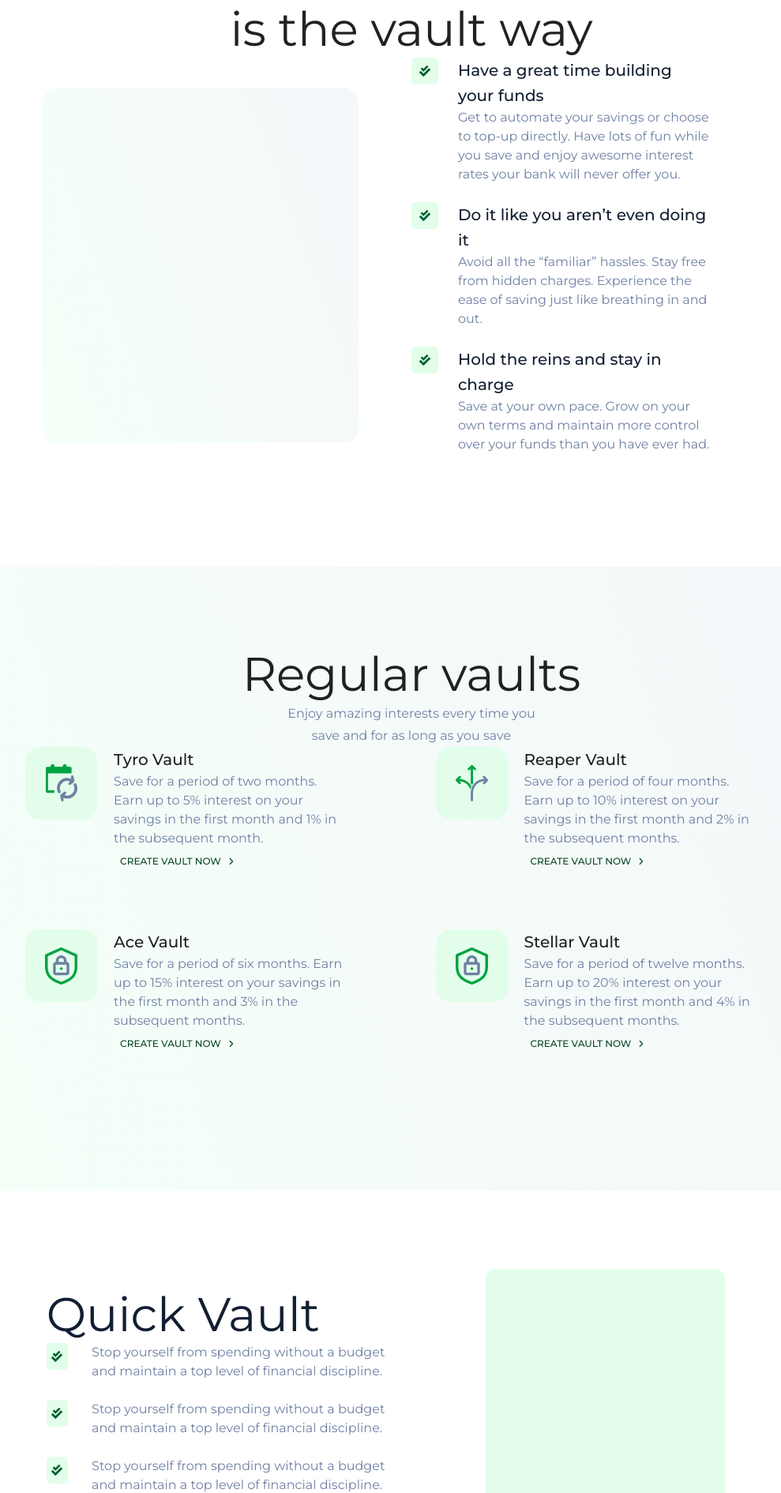
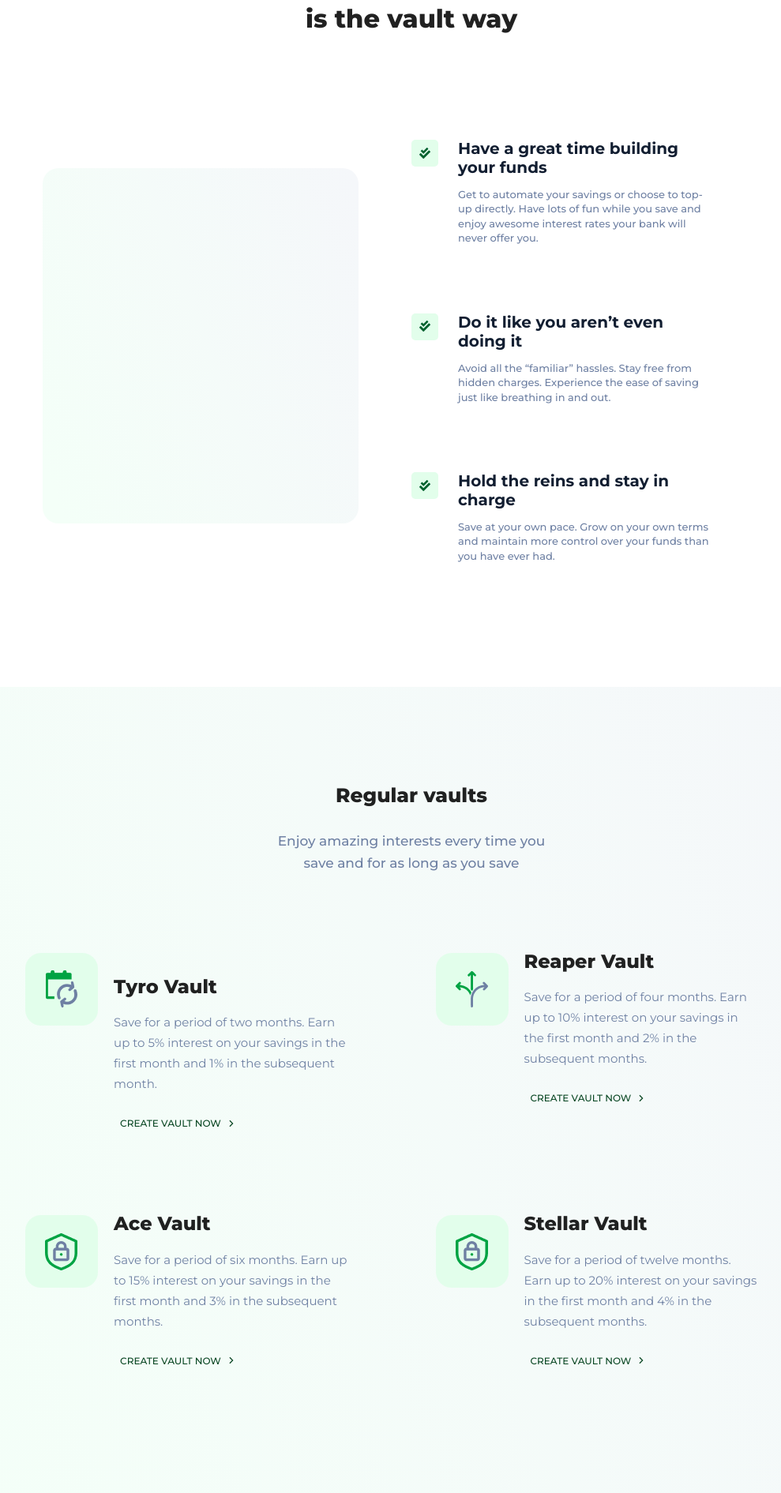
Before and after one commit to oluSammy/Vault-way, a React (Create React App) app: page /plans in a window 1280 px wide. Shown: the part 909-2800 px from the top of the page at 79% size, without its empty margins (119-1108 px from the left). Built offline with nearby package versions, Linux system fonts and the light colour scheme.

Commit message:
all typo changed to h1/p

```diff
--- a/src/Components/Accordion/Acordion.component.jsx
+++ b/src/Components/Accordion/Acordion.component.jsx
@@ -3,7 +3,6 @@ import Grid from '@material-ui/core/Grid';
 import Accordion from '@material-ui/core/Accordion';
 import AccordionSummary from '@material-ui/core/AccordionSummary';
 import AccordionDetails from '@material-ui/core/AccordionDetails';
-import Typography from '@material-ui/core/Typography';
 import ExpandMoreIcon from '@material-ui/icons/ExpandMore';
 import acordionStyles from './Acordion.styles';
 
@@ -26,10 +25,10 @@ const Acordion = ({ question, answer, expanded }) => {
           id="panel1a-header"
           className={classes.AccordionTitle}
         >
-          <Typography variant="h5" component="h5" className={classes.AccordionTitleTxt}>{question}</Typography>
+          <h5 className={classes.AccordionTitleTxt}>{question}</h5>
         </AccordionSummary>
         <AccordionDetails className={classes.accordionDetails}>
-          <Typography variant="subtitle1" component="p" className={classes.accordionDetailsTxt}> {answer} </Typography>
+          <p className={classes.accordionDetailsTxt}> {answer} </p>
         </AccordionDetails>
       </Accordion>
     </Grid>
--- a/src/Components/Accordion/Acordion.styles.js
+++ b/src/Components/Accordion/Acordion.styles.js
@@ -24,6 +24,7 @@ const acordionStyles = makeStyles(theme => ({
   AccordionTitleTxt: {
     fontSize: '15px',
     fontWeight: 500,
+    margin: 0,
 
     '@media (max-width: 1032px)': {
       fontSize: '13px',
@@ -32,6 +33,7 @@ const acordionStyles = makeStyles(theme => ({
   accordionDetailsTxt: {
     color: '#6E80A3',
     fontSize: '15px',
+    margin: 0,
 
     '@media (max-width: 1032px)': {
       fontSize: '13px',
--- a/src/pages/Faq/Faq.components.jsx
+++ b/src/pages/Faq/Faq.components.jsx
@@ -2,7 +2,6 @@ import React, { useEffect} from 'react'
 import Message from '../../Components/Messgae/Message.component';
 import Navbar from '../../Components/Navbar/Navbar.component';
 import faqStyles from './Faq.styles';
-import Typography from '@material-ui/core/Typography';
 import NavMargin from '../../Components/NavMargin/NavMargin.component';
 import SearchIcon from '@material-ui/icons/Search';
 import Toolbar from '@material-ui/core/Toolbar';
@@ -47,7 +46,7 @@ const Faq = () => {
       <NavMargin />
       <Message />
       <div className={classes.faqHeader}>
-        <Typography className={classes.faqHeading} variant="h1" component="h1">Frequently asked < br /> questions</Typography>
+        <h1 className={classes.faqHeading} >Frequently asked < br /> questions</h1>
         <form className={classes.faqForm} >
           <input  className={classes.faqSearch}  type="search" name="search" placeholder="Search" />
           <button className={classes.faqSubmit} type="submit">
--- a/src/pages/Plans/Plans.component.jsx
+++ b/src/pages/Plans/Plans.component.jsx
@@ -4,7 +4,6 @@ import Navbar from '../../Components/Navbar/Navbar.component';
 import NavMargin from '../../Components/NavMargin/NavMargin.component';
 import plansStyles from './plans.styles';
 import Grid from '@material-ui/core/Grid';
-import Typography from '@material-ui/core/Typography';
 import vaultImg from '../../assets/img/vault-green.png'
 import regularVault from '../../assets/icons/tyro-icon.png';
 import AceVault from '../../assets/icons/ace.png';
@@ -50,13 +49,13 @@ const Plans = () => {
       <Grid container className={classes.hero} justify="space-evenly" alignItems="center">
         <Grid className={classes.heroText} container item justify="flex-end" lg={5} md={5} sm={5}>
           <div className={classes.heroTextContainer}>
-            <Typography variant="h1" component="h1" className={classes.heroHeading}>
+            <h1 className={classes.heroHeading}>
               Save more to <br /> achieve more
-            </Typography>
-            <Typography variant="subtitle1" component="h6" className={classes.heroSubHeading}>
+            </h1>
+            <h6 className={classes.heroSubHeading}>
               Attain your set financial goals and even more. Start saving through smart plans that
               make saving a lot better than you ever thought.
-            </Typography>
+            </h6>
             <ButtonCta  type="contained" text="Start Saving Now" bgColor="primary"
               shadow={true}
               paddingSide={matchesXS ? '22px' : '25px'}
@@ -70,9 +69,9 @@ const Plans = () => {
         </Grid>
       </Grid>
       <div className={classes.vaultwaySection}>
-        <Typography className={classes.vaultwaySectionHeading} variant="h2" component="h2">
+        <h2 className={classes.vaultwaySectionHeading} >
           The best way to save <br /> is the vault way
-        </Typography>
+        </h2>
         <Grid container justify="center" alignItems="center" direction={matchesXS ? "column-reverse" : "row"}>
           <Grid item container justify="center"  lg={5} md={5} sm={6}>
             <div className={classes.vaultSaveRect}></div>
@@ -83,13 +82,13 @@ const Plans = () => {
                 <img className={classes.saveVaultBoxRectImg} src={checkIcon} alt="vault way check"/>
               </div>
               <div className={classes.saveVaultBoxContent}>
-                <Typography className={classes.saveVaultHeading} variant="h6" component="h6">
+                <h6 className={classes.saveVaultHeading} >
                   Have a great time building your funds
-                </Typography>
-                <Typography className={classes.saveVaultSub} variant="body1" component="p">
+                </h6>
+                <p className={classes.saveVaultSub} >
                   Get to automate your savings or choose to top-up directly. Have lots of fun while you save
                   and enjoy awesome interest rates your bank will never offer you.
-                </Typography>
+                </p>
               </div>
             </div>
             <div className={classes.saveVaultBox}>
@@ -97,13 +96,13 @@ const Plans = () => {
                 <img className={classes.saveVaultBoxRectImg} src={checkIcon} alt="vault way check"/>
               </div>
               <div className={classes.saveVaultBoxContent}>
-                <Typography className={classes.saveVaultHeading} variant="h6" component="h6">
+                <h6 className={classes.saveVaultHeading}>
                   Do it like you aren’t even doing it
-                </Typography>
-                <Typography className={classes.saveVaultSub} variant="body1" component="p">
+                </h6>
+                <p className={classes.saveVaultSub}>
                   Avoid all the “familiar” hassles. Stay free from hidden charges. Experience the ease
                   of saving just like breathing in and out.
-                </Typography>
+                </p>
               </div>
             </div>
             <div className={classes.saveVaultBox}>
@@ -111,23 +110,23 @@ const Plans = () => {
                 <img className={classes.saveVaultBoxRectImg} src={checkIcon} alt="vault way check"/>
               </div>
               <div className={classes.saveVaultBoxContent}>
-                <Typography className={classes.saveVaultHeading} variant="h6" component="h6">
+                <h6 className={classes.saveVaultHeading}>
                   Hold the reins and stay in charge
-                </Typography>
-                <Typography className={classes.saveVaultSub} variant="body1" component="p">
+                </h6>
+                <p className={classes.saveVaultSub} >
                   Save at your own pace. Grow on your own terms and maintain more
                   control over your funds than you have ever had.
-                </Typography>
+                </p>
               </div>
             </div>
           </Grid>
         </Grid>
       </div>
       <div className={classes.regularVault}>
-        <Typography variant="h2" component="h2" className={classes.regularVaultHeading}>Regular vaults</Typography>
-        <Typography variant="subtitle1" component="p" className={classes.regularVaultSub}>
+        <h2 className={classes.regularVaultHeading}>Regular vaults</h2>
+        <p className={classes.regularVaultSub}>
           Enjoy amazing interests every time you <br /> save and for as long as you save
-        </Typography>
+        </p>
         <Grid container justify="space-evenly" >
           <Grid container item lg={5} md={5} sm={6}>
             <div className={classes.regularVaultBox}>
@@ -135,11 +134,11 @@ const Plans = () => {
                 <img src={regularVault} className={classes.regularVaultIcon} alt="Tyro vault icon"/>
               </div>
               <div className={classes.regularVaultContent}>
-                <Typography className={classes.regularHeading} variant="h6" component="h6">Tyro Vault</Typography>
-                <Typography className={classes.regularSub} variant="body1" component="p">
+                <h6 className={classes.regularHeading}>Tyro Vault</h6>
+                <p className={classes.regularSub} >
                   Save for a period of two months. Earn up to 5% interest on your savings in the first
                   month and 1% in the subsequent month.
-                </Typography>
+                </p>
                 <Button className={classes.regularBtn} endIcon={<ArrowForwardIosIcon style={{ fontSize: 10 }}/>}>
                   Create Vault Now
                 </Button>
@@ -152,11 +151,11 @@ const Plans = () => {
                 <img src={reaperVault} className={classes.regularVaultIcon} alt="Tyro vault icon"/>
               </div>
               <div className={classes.regularVaultContent}>
-                <Typography className={classes.regularHeading} variant="h6" component="h6">Reaper Vault</Typography>
-                <Typography className={classes.regularSub} variant="body1" component="p">
+                <p className={classes.regularHeading}>Reaper Vault</p>
+                <p className={classes.regularSub} >
                   Save for a period of four months. Earn up to 10% interest on your savings in the first
                   month and 2% in the subsequent months.
-                </Typography>
+                </p>
                 <Button className={classes.regularBtn} endIcon={<ArrowForwardIosIcon style={{ fontSize: 10 }}/>}>
                   Create Vault Now
                 </Button>
@@ -169,11 +168,11 @@ const Plans = () => {
                 <img src={AceVault} className={classes.regularVaultIcon} alt="Tyro vault icon"/>
               </div>
               <div className={classes.regularVaultContent}>
-                <Typography className={classes.regularHeading} variant="h6" component="h6">Ace Vault</Typography>
-                <Typography className={classes.regularSub} variant="body1" component="p">
+                <p className={classes.regularHeading}>Ace Vault</p>
+                <p className={classes.regularSub} >
                   Save for a period of six months. Earn up to 15% interest on your savings in the first month
                   and 3% in the subsequent months.
-                </Typography>
+                </p>
                 <Button className={classes.regularBtn} endIcon={<ArrowForwardIosIcon style={{ fontSize: 10 }}/>}>
                   Create Vault Now
                 </Button>
@@ -186,11 +185,11 @@ const Plans = () => {
                 <img src={AceVault} className={classes.regularVaultIcon} alt="Tyro vault icon"/>
               </div>
               <div className={classes.regularVaultContent}>
-                <Typography className={classes.regularHeading} variant="h6" component="h6">Stellar Vault</Typography>
-                <Typography className={classes.regularSub} variant="body1" component="p">
+                <p className={classes.regularHeading}>Stellar Vault</p>
+                <p className={classes.regularSub} >
                   Save for a period of twelve months. Earn up to 20% interest on your savings in the first
                   month and 4% in the subsequent months.
-                </Typography>
+                </p>
                 <Button className={classes.regularBtn} endIcon={<ArrowForwardIosIcon style={{ fontSize: 10 }}/>}>
                   Create Vault Now
                 </Button>
@@ -202,30 +201,30 @@ const Plans = () => {
       <Grid container justify="space-evenly" alignItems="center" className={classes.quickVault}>
         <Grid container justify="center" item lg={5} md={5} sm={6}>
           <div className={classes.quickVaultContent}>
-            <Typography className={classes.quickVaultHeading} variant="h2" component="h2">Quick Vault</Typography>
+            <p className={classes.quickVaultHeading}>Quick Vault</p>
             <div className={classes.quickVaultDetail}>
               <div className={classes.quickVaultRect}>
                 <img className={classes.saveVaultBoxRectImg} src={checkIcon} alt="vault way check"/>
               </div>
-              <Typography className={classes.quickVaultBody} variant="body1" component="p">
+              <p className={classes.quickVaultBody}>
                 Stop yourself from spending without a budget and maintain a top level of financial discipline.
-              </Typography>
+              </p>
             </div>
             <div className={classes.quickVaultDetail}>
               <div className={classes.quickVaultRect}>
                 <img className={classes.saveVaultBoxRectImg} src={checkIcon} alt="vault way check"/>
               </div>
-              <Typography className={classes.quickVaultBody} variant="body1" component="p">
+              <p className={classes.quickVaultBody}>
                 Stop yourself from spending without a budget and maintain a top level of financial discipline.
-              </Typography>
+              </p>
             </div>
             <div className={classes.quickVaultDetail}>
               <div className={classes.quickVaultRect}>
                 <img className={classes.saveVaultBoxRectImg} src={checkIcon} alt="vault way check"/>
               </div>
-              <Typography className={classes.quickVaultBody} variant="body1" component="p">
+              <p className={classes.quickVaultBody}>
                 Stop yourself from spending without a budget and maintain a top level of financial discipline.
-              </Typography>
+              </p>
             </div>
             <div className={classes.vaultBtn} >
               <ButtonCta type="contained"
@@ -249,32 +248,32 @@ const Plans = () => {
         </Grid>
         <Grid container justify="center" item lg={5} md={5} sm={6}>
           <div className={classes.quickVaultContent}>
-            <Typography className={classes.quickVaultHeading} variant="h2" component="h2">Fund MyVault</Typography>
+            <p className={classes.quickVaultHeading} variant="h2" component="h2">Fund MyVault</p>
             <div className={classes.quickVaultDetail}>
               <div className={classes.quickVaultRect}>
                 <img className={classes.saveVaultBoxRectImg} src={checkIcon} alt="vault way check"/>
               </div>
-              <Typography className={classes.quickVaultBody} variant="body1" component="p">
+              <p className={classes.quickVaultBody}>
                 Create Vaults for big goals or projects that are highly important to you and set
                 targets for amounts and completion dates.
-              </Typography>
+              </p>
             </div>
             <div className={classes.quickVaultDetail}>
               <div className={classes.quickVaultRect}>
                 <img className={classes.saveVaultBoxRectImg} src={checkIcon} alt="vault way check"/>
               </div>
-              <Typography className={classes.quickVaultBody} variant="body1" component="p">
+              <p className={classes.quickVaultBody}>
                 Make it easy for your friends, family and loved ones to donate funds and join you
                 in saving up to realise the goal or project.
-              </Typography>
+              </p>
             </div>
             <div className={classes.quickVaultDetail}>
               <div className={classes.quickVaultRect}>
                 <img className={classes.saveVaultBoxRectImg} src={checkIcon} alt="vault way check"/>
               </div>
-              <Typography className={classes.quickVaultBody} variant="body1" component="p">
+              <p className={classes.quickVaultBody}>
                 Get your fund released to you without stress on your completion date once you make a request to withdraw.
-              </Typography>
+              </p>
             </div>
             <div className={classes.vaultBtn} >
               <ButtonCta type="contained"
--- a/src/pages/Plans/plans.styles.js
+++ b/src/pages/Plans/plans.styles.js
@@ -151,6 +151,7 @@ const plansStyles = makeStyles((theme) => ({
     display: 'flex',
     alignItems: 'center',
     justifyContent: 'center',
+    marginTop: '50px',
 
     '@media (max-width: 670px)': {
       height: '27px',
@@ -161,6 +162,8 @@ const plansStyles = makeStyles((theme) => ({
 
   saveVaultBoxContent: {
     width: '60%',
+    marginTop: '2px',
+
 
     '@media (max-width: 1048px)': {
       width: '70%',
@@ -238,6 +241,7 @@ const plansStyles = makeStyles((theme) => ({
 
   regularVaultIconBox: {
     marginRight: '20px',
+    marginTop: '30px',
 
     '@media (max-width: 960px)': {
       marginRight: '10px',
@@ -344,6 +348,7 @@ const plansStyles = makeStyles((theme) => ({
     display: 'flex',
     alignItems: 'center',
     justifyContent: 'center',
+    marginTop: '20px',
 
     '@media (max-width: 517px)': {
       height: '34px',
```
Also changed, not shown: src/pages/Signup/Signup.component.jsx (+14 -15 lines), src/pages/login/Login.component.jsx (+13 -15 lines).
